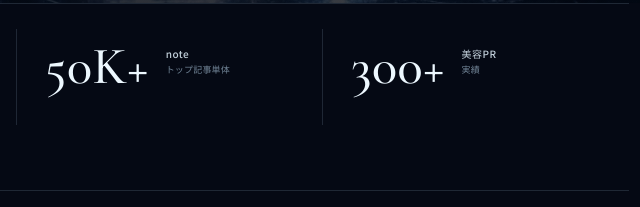
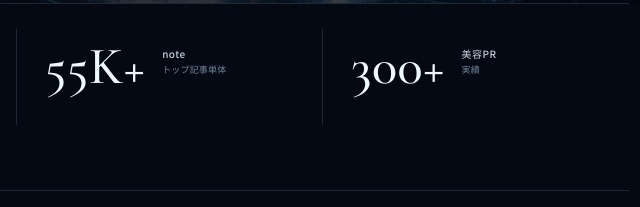
Before and after one commit to arisujingshang-sketch/Liliscend_GitHubPages, a plain HTML site: page index.html in a window 1280 px wide. Shown: the part 797-1004 px from the top of the page, 623-1263 px from the left. Drawn offline with nearby package versions, Linux system fonts and the light colour scheme.

Commit message:
Update index.html

```diff
--- a/index.html
+++ b/index.html
@@ -190,7 +190,7 @@
 
       <div class="stat reveal">
         <b
-          data-count="50"
+          data-count="55"
           data-suffix="K+"
         >
           0
```
